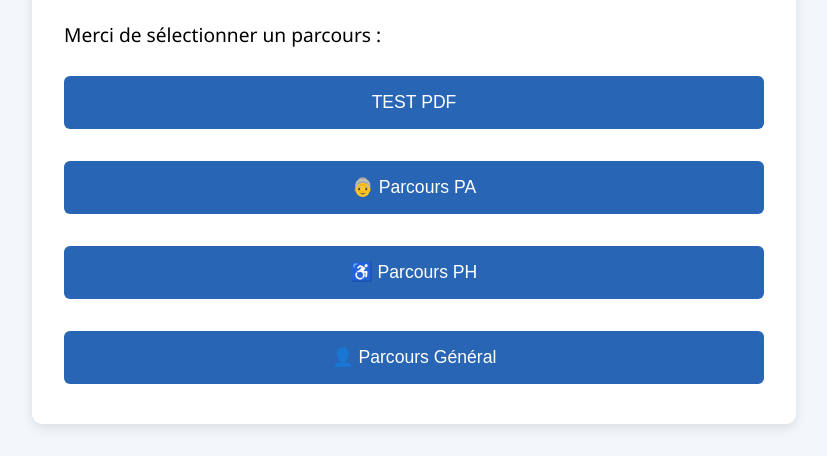
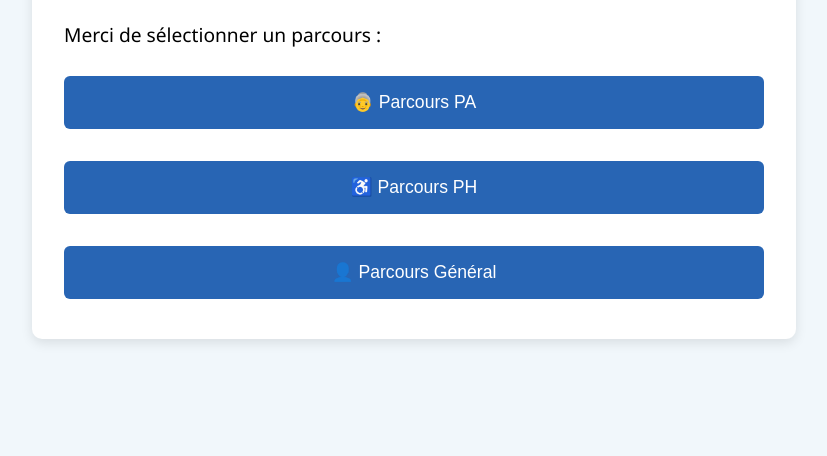
Before and after one commit to alexiavillegasss/Parcours, a plain HTML site: page index.html in a window 1280 px wide. Shown: the part 381-837 px from the top of the page, without its empty margins (226-1053 px from the left). After the commit the page ends 800 px from the top, so only its background shows below. Drawn offline with Linux system fonts and the light colour scheme.

Commit message:
q i s qa

```diff
--- a/index.html
+++ b/index.html
@@ -26,7 +26,6 @@
     <p class="intro">Merci de sélectionner un parcours :</p>
 
     <div class="parcours-buttons">
-      <button onclick="genererTestPDF()">TEST PDF</button>
       <button onclick="window.location.href='pa.html'">👵 Parcours PA</button>
       <button onclick="alert('Parcours PH à venir')">♿ Parcours PH</button>
       <button onclick="alert('Parcours général à venir')">👤 Parcours Général</button>
```
